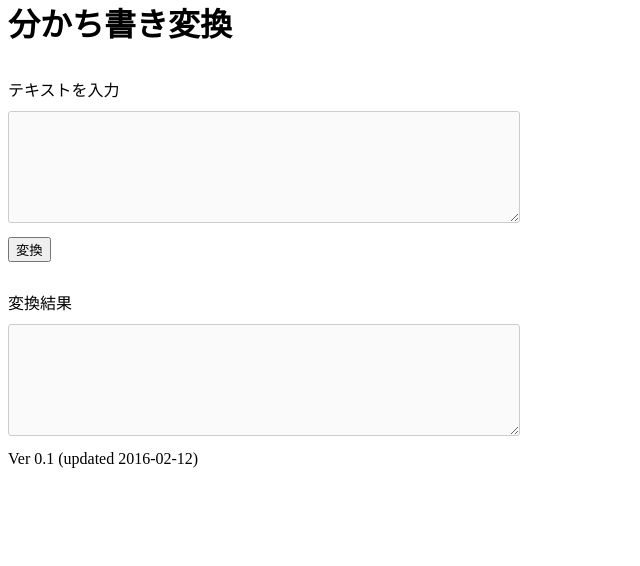
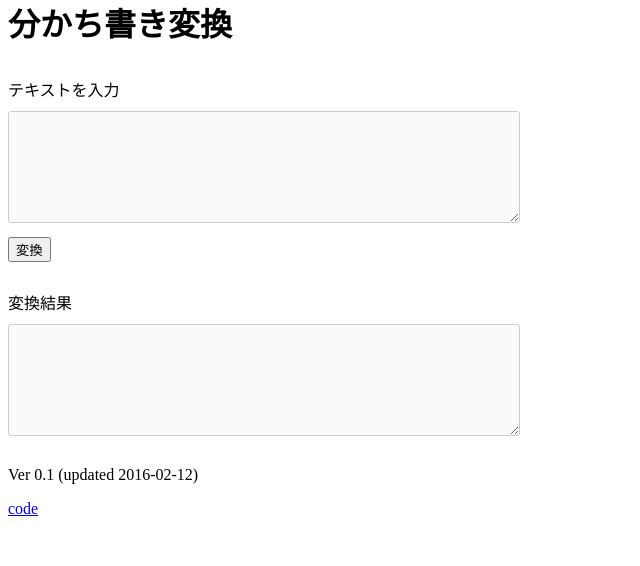
Before and after one commit to mknz/pwakati, a Flask app: page / in a window 1280 px wide. Shown: the part 22-588 px from the top of the page, without its empty margins (0-640 px from the left). Run offline with Flask 2, Linux system fonts and the light colour scheme.

Commit message:
Add URL to template

```diff
--- a/templates/pwakati.html
+++ b/templates/pwakati.html
@@ -18,6 +18,7 @@
             <label>変換結果</label>
             <textarea>{{ rstr }}</textarea>
         </form>
-        Ver 0.1 (updated 2016-02-12)
+        <p>Ver 0.1 (updated 2016-02-12)</p>
+        <p><a href="https://github.com/mknz/pwakati">code</a></p>
     </body>
 </html>
```
